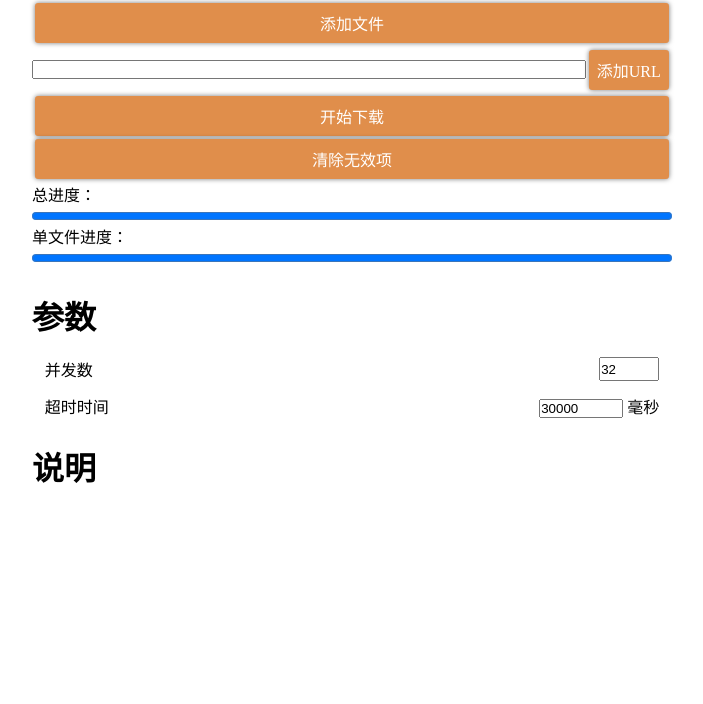
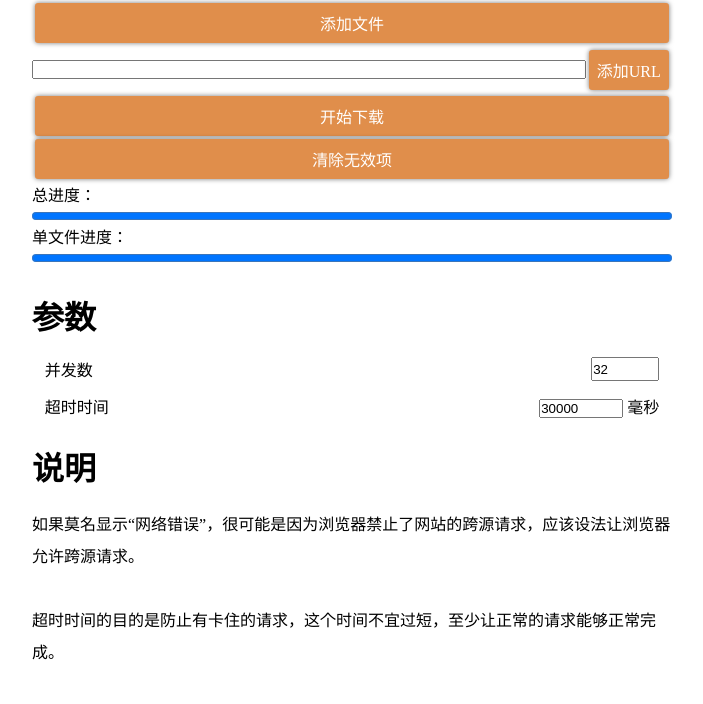
Before and after one commit to FFeng123/M3U8-download-tool, a plain HTML site: page index.html in a window 1280 px wide. Shown: the whole page, without its empty margins (288-991 px from the left). Drawn offline with Linux system fonts and the light colour scheme.

Commit message:
添加说明

```diff
--- a/index.html
+++ b/index.html
@@ -32,7 +32,7 @@
         <div class="setlist">
             <div>
                 <span>并发数</span>
-                <input type="number" id="inthread" max="512" min="1" step="1" value="32">
+                <input type="number" id="inthread" max="1024" min="1" step="1" value="32">
             </div>
             <div>
                 <span>超时时间</span>
@@ -46,8 +46,10 @@
         <h1>说明</h1>
 
         <div class="txts">
-
-
+            如果莫名显示“网络错误”，很可能是因为浏览器禁止了网站的跨源请求，应该设法让浏览器允许跨源请求。
+            <br><br>
+            超时时间的目的是防止有卡住的请求，这个时间不宜过短，至少让正常的请求能够正常完成。
+            <br><br>
         </div>
     </div>
     <script src="js/m3u8dl.js"></script>
```
